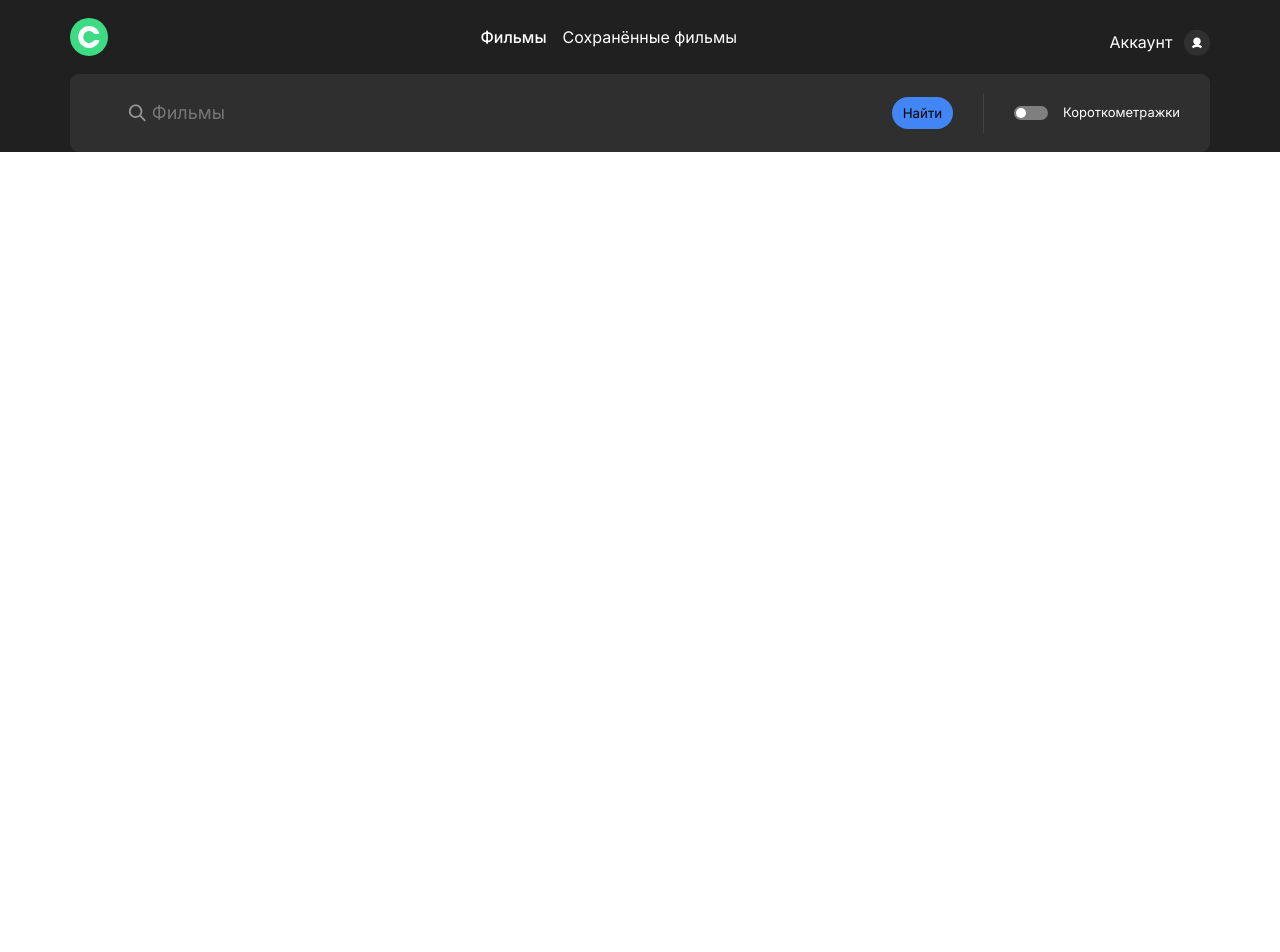
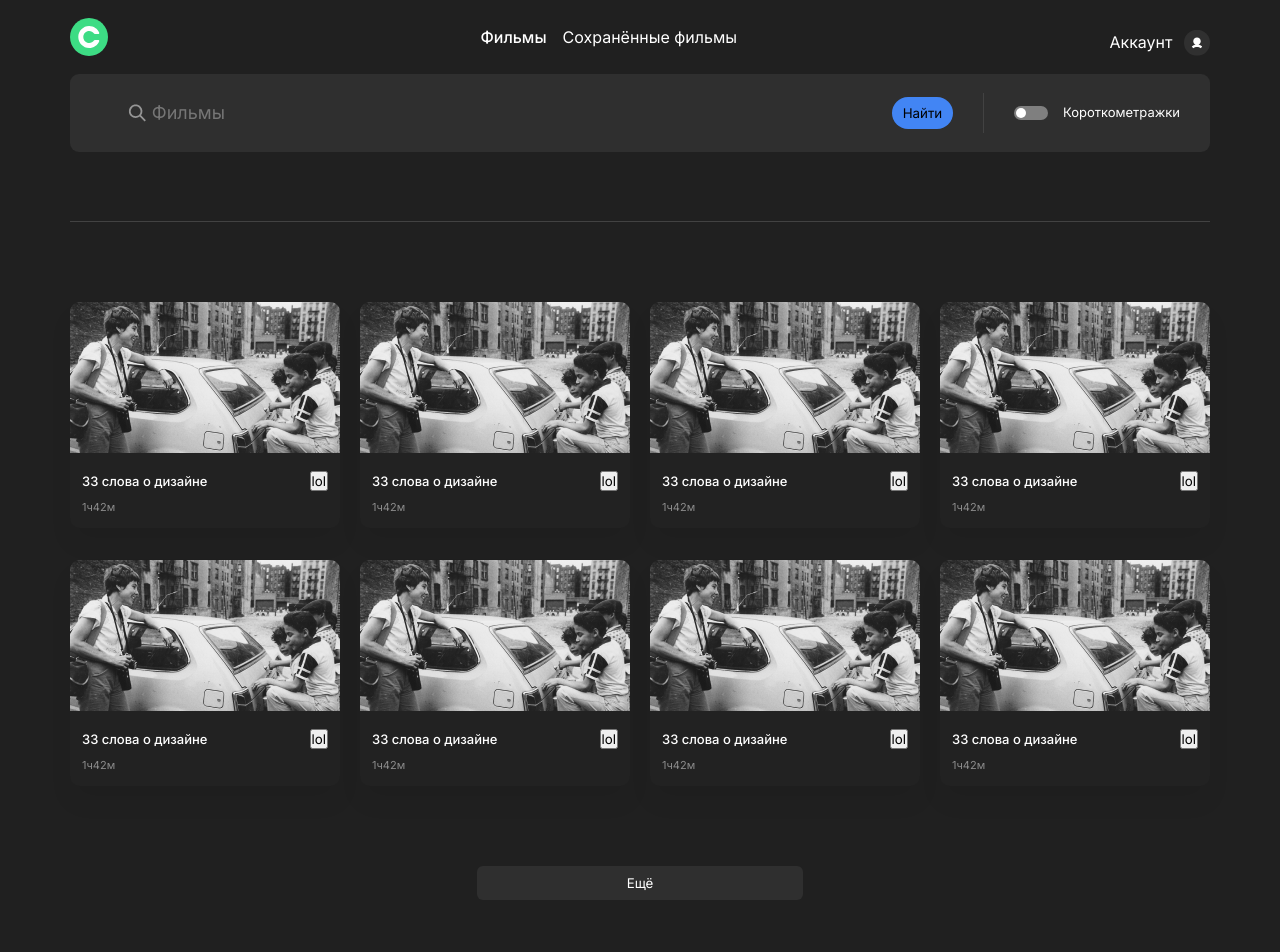
Before and after one commit to vladimir-andrushchenko2/movies-explorer-frontend, a React (Create React App) app: page /movies in a window 1280 px wide. Shown: the top 952 px of the page. Before the commit the page ends 800 px from the top, so only its background shows below. Built offline with nearby package versions, Linux system fonts and the light colour scheme.

Commit message:
initial styling for the all movies page

```diff
--- a/src/components/App/App.css
+++ b/src/components/App/App.css
@@ -12,6 +12,7 @@
   --off-white-lighter: #303030;
   --off-white-faded: #2f2f2f;
   --background: #202020;
+  --card-background: #222;
   --faded: #8b8b8b;
   --app-text-color: white;
   --max-width-l: 1140px;
--- /dev/null
+++ b/src/components/Movies/Movies.css
@@ -0,0 +1,17 @@
+.movies-page .footer {
+  margin-top: 160px;
+}
+
+.movies-page__load-more-btn {
+  margin: 80px auto 0;
+  display: block;
+  color: var(--app-text-color);
+  background-color: var(--off-white-faded);
+  border: 0;
+  padding: 9px 150px;
+  border-radius: 6px;
+}
+
+.movies-page__load-more-btn:active {
+  opacity: 0.8;
+}
--- a/src/components/Movies/Movies.tsx
+++ b/src/components/Movies/Movies.tsx
@@ -1,4 +1,7 @@
+import './Movies.css'
+import Footer from '../Common/Footer/Footer'
 import Header from '../Common/Header/Header'
+import MoviesCardList from './MoviesCardList/MoviesCardList'
 import SearchForm from './SearchForm/SearchForm'
 
 export default function Movies() {
@@ -6,6 +9,9 @@ export default function Movies() {
     <div className="movies-page container">
       <Header />
       <SearchForm />
+      <MoviesCardList />
+      <button className="movies-page__load-more-btn">Ещё</button>
+      <Footer />
     </div>
   )
 }
--- /dev/null
+++ b/src/components/Movies/MoviesCard/MoviesCard.css
@@ -0,0 +1,28 @@
+.movie-card {
+  background-color: var(--card-background);
+  box-shadow: 0px 16px 24px rgba(0, 0, 0, 0.05);
+  border-radius: 10px;
+}
+
+.movie-card__row {
+  display: flex;
+  justify-content: space-between;
+  align-items: center;
+}
+
+.movie-card__info {
+  padding: 14px 12px;
+}
+
+.movie-card__title {
+  font-weight: 500;
+  font-size: 13px;
+  line-height: 16px;
+}
+
+.movie-card__length {
+  margin-top: 10px;
+  color: var(--faded);
+  font-size: 11px;
+  line-height: 13px;
+}
--- a/src/components/Movies/MoviesCard/MoviesCard.tsx
+++ b/src/components/Movies/MoviesCard/MoviesCard.tsx
@@ -0,0 +1,19 @@
+import './MoviesCard.css'
+import placeholderImg from '../../../assets/images/placeholder-movie-card.png'
+
+function MovieCard({ actionButton }: { actionButton: JSX.Element }) {
+  return (
+    <li className="movie-card">
+      <img className="movie-card__img" src={placeholderImg} alt="thumbnail" />
+      <div className="movie-card__info">
+        <div className="movie-card__row">
+          <h3 className="movie-card__title">33 слова о дизайне</h3>
+          {actionButton}
+        </div>
+        <p className="movie-card__length">1ч42м</p>
+      </div>
+    </li>
+  )
+}
+
+export default MovieCard
--- /dev/null
+++ b/src/components/Movies/MoviesCardList/MoviesCardList.css
@@ -0,0 +1,11 @@
+.movies-list {
+  margin-top: 69px;
+  border-top: 1px solid #424242;
+  padding-top: 80px;
+}
+
+.movies-list__list {
+  display: flex;
+  gap: 32px 20px;
+  flex-wrap: wrap;
+}
--- a/src/components/Movies/MoviesCardList/MoviesCardList.tsx
+++ b/src/components/Movies/MoviesCardList/MoviesCardList.tsx
@@ -0,0 +1,41 @@
+import MovieCard from '../MoviesCard/MoviesCard'
+import './MoviesCardList.css'
+
+function MoviesCardList() {
+  function onClickHanler() {
+    console.log('lol')
+  }
+
+  return (
+    <section className="movies-list">
+      <ul className="movies-list__list">
+        <MovieCard
+          actionButton={<button onClick={onClickHanler}>lol</button>}
+        />
+        <MovieCard
+          actionButton={<button onClick={onClickHanler}>lol</button>}
+        />
+        <MovieCard
+          actionButton={<button onClick={onClickHanler}>lol</button>}
+        />
+        <MovieCard
+          actionButton={<button onClick={onClickHanler}>lol</button>}
+        />{' '}
+        <MovieCard
+          actionButton={<button onClick={onClickHanler}>lol</button>}
+        />
+        <MovieCard
+          actionButton={<button onClick={onClickHanler}>lol</button>}
+        />{' '}
+        <MovieCard
+          actionButton={<button onClick={onClickHanler}>lol</button>}
+        />
+        <MovieCard
+          actionButton={<button onClick={onClickHanler}>lol</button>}
+        />
+      </ul>
+    </section>
+  )
+}
+
+export default MoviesCardList
--- a/src/types/index.d.ts
+++ b/src/types/index.d.ts
@@ -7,3 +7,8 @@ declare module '*.jpeg' {
   const content: string
   export default content
 }
+
+declare module '*.png' {
+  const content: string
+  export default content
+}
```
Also changed, not shown: src/assets/images/placeholder-movie-card.png (added).
